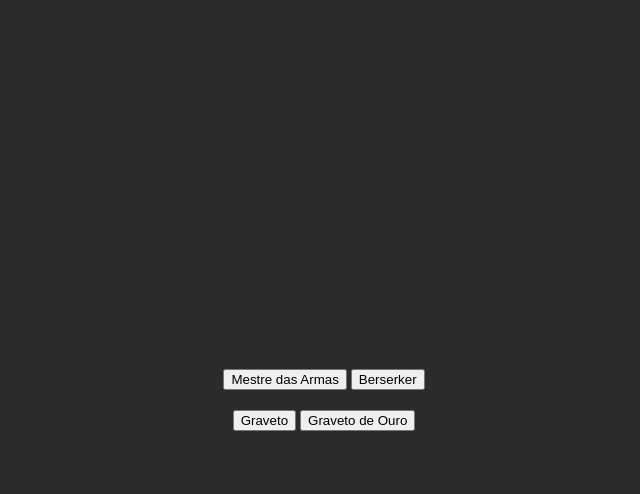
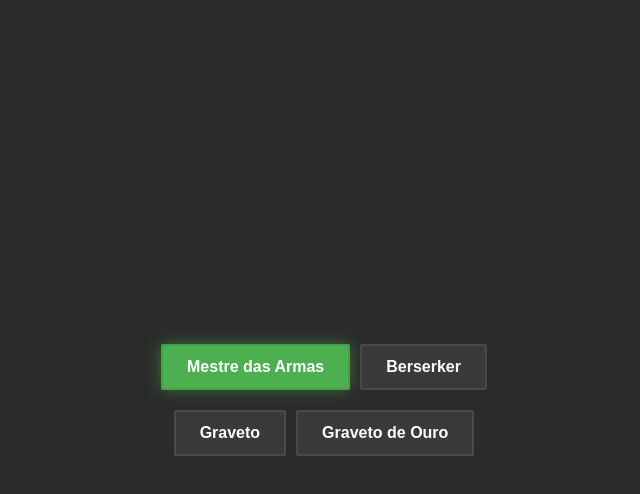
Before and after one commit to murilo-rossi/arena-game, a website built with Vite: page index.html in a window 1280 px wide. Both pictures are taken after a click on the button "Mestre das Armas". Shown: the whole page, without its empty margins (316-956 px from the left). Built offline with nearby package versions, Linux system fonts and the light colour scheme; some packages are replaced by stand-ins of ours; no server answers; the database is empty; what excalibur would draw is missing.

Commit message:
fix: rework class and weapon selection

```diff
--- a/index.html
+++ b/index.html
@@ -11,12 +11,12 @@
 <body>
   <div id="ui-layer">
     <div id="class-selector-test">
-      <button id="masterButton">Mestre das Armas</button>
-      <button id="berserkerButton">Berserker</button>
+      <button data-class="master">Mestre das Armas</button>
+      <button data-class="berserker">Berserker</button>
     </div>
     <div id="weapon-selector-test">
-      <button id="stickButton">Graveto</button>
-      <button id="goldenStickButton">Graveto de Ouro</button>
+      <button data-weapon="stick">Graveto</button>
+      <button data-weapon="golden_stick">Graveto de Ouro</button>
     </div>
   </div>
   <script type="module" src="/src/main.ts"></script>
--- a/src/main.ts
+++ b/src/main.ts
@@ -21,13 +21,13 @@ const game = new Engine({
 });
 
 const dbService = new DatabaseService();
-const uiContainer = document.getElementById('class-selector-test');
+const uiContainer = document.getElementById('ui-layer');
 
 /**
  * Starts the game with the selected class.
  * @param classId The ID of the class to fetch from Firebase (e.g., 'master')
  */
-async function startGame(classId: string) {
+async function startGame(classId: string, weaponId: string) {
   // Hide the UI
   if (uiContainer) uiContainer.style.display = 'none';
 
@@ -37,14 +37,13 @@ async function startGame(classId: string) {
     const classData = await dbService.getGameData('classes', classId);
 
     // Fetch weapon data from Firestore
-    const weaponId = 'golden_stick'; // TODO: Allow weapon selection
     console.log(`Fetching data for weapon: ${weaponId}...`);
     const weaponData = await dbService.getGameData('weapons', weaponId);
 
     // Setup the specific sprite for this class
     // Path: public/assets/graphics/classes/ID.png
     const classSprite = new ImageSource(`/assets/graphics/classes/${classId}.png`);
-    const weaponSprite = new ImageSource(`/assets/graphics/weapons/goldenStick.png`);
+    const weaponSprite = new ImageSource(`/assets/graphics/weapons/${weaponId}.png`);
 
     const player = new Player(classData, classSprite);
     const weapon = new Weapon(weaponData, weaponSprite);
@@ -77,6 +76,56 @@ game.input.keyboard.on('press', (evt) => {
   }
 });
 
-// Event Listeners for the HTML buttons
-document.getElementById('masterButton')?.addEventListener('click', () => startGame('master'));
-document.getElementById('berserkerButton')?.addEventListener('click', () => startGame('berserker'));
+// Selection state
+let selectedClass: string | null = null;
+let selectedWeapon: string | null = null;
+
+/**
+ * Initialize UI event listeners after DOM is ready
+ */
+function initializeUI() {
+  const classButtons = document.querySelectorAll('[data-class]');
+  const weaponButtons = document.querySelectorAll('[data-weapon]');
+
+  // Handle class selection
+  classButtons.forEach(button => {
+    button.addEventListener('click', () => {
+      // Remove previous selection
+      classButtons.forEach(btn => btn.classList.remove('selected'));
+      // Add selection to clicked button
+      button.classList.add('selected');
+      // Store selection
+      selectedClass = button.getAttribute('data-class');
+      checkSelection();
+    });
+  });
+
+  // Handle weapon selection
+  weaponButtons.forEach(button => {
+    button.addEventListener('click', () => {
+      // Remove previous selection
+      weaponButtons.forEach(btn => btn.classList.remove('selected'));
+      // Add selection to clicked button
+      button.classList.add('selected');
+      // Store selection
+      selectedWeapon = button.getAttribute('data-weapon');
+      checkSelection();
+    });
+  });
+}
+
+/**
+ * Check if both class and weapon are selected, then start the game
+ */
+async function checkSelection() {
+  if (selectedClass && selectedWeapon) {
+    await startGame(selectedClass, selectedWeapon);
+  }
+}
+
+// Initialize UI when DOM is ready
+if (document.readyState === 'loading') {
+  document.addEventListener('DOMContentLoaded', initializeUI);
+} else {
+  initializeUI();
+}
--- a/src/style.css
+++ b/src/style.css
@@ -20,3 +20,35 @@ canvas {
   align-items: center;
   gap: 20px;
 }
+
+#class-selector-test,
+#weapon-selector-test {
+  display: flex;
+  gap: 10px;
+}
+
+button {
+  padding: 12px 24px;
+  font-size: 16px;
+  font-weight: bold;
+  border: 2px solid #4a4a4a;
+  background-color: #3a3a3a;
+  color: #ffffff;
+  cursor: pointer;
+  border-radius: 2px;
+}
+
+button:hover {
+  background-color: #4a4a4a;
+  border-color: #6a6a6a;
+}
+
+button.selected {
+  background-color: #4CAF50;
+  border-color: #45a049;
+  box-shadow: 0 0 15px rgba(76, 175, 80, 0.5);
+}
+
+button:active {
+  transform: translateY(0);
+}
```
Also changed, not shown: public/assets/graphics/weapons/golden_stick.png (renamed from public/assets/graphics/weapons/goldenStick.png).
